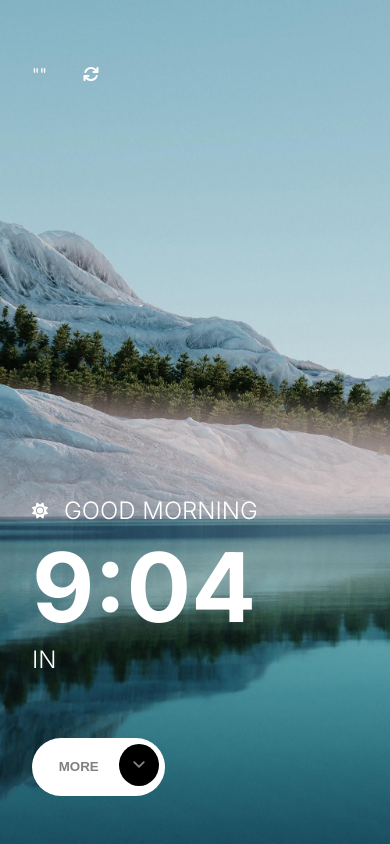
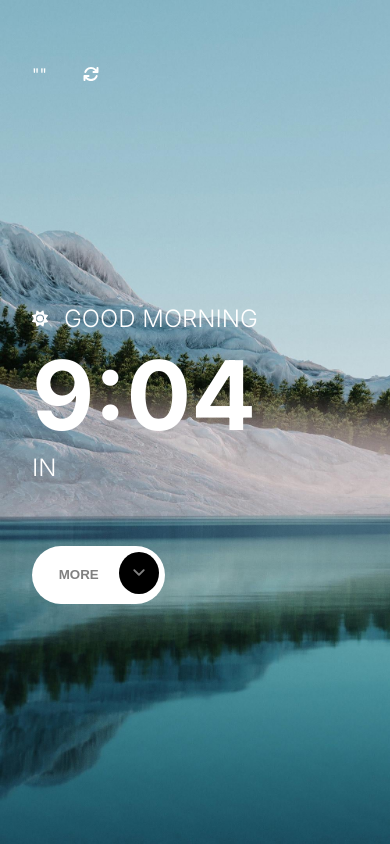
Before and after one commit to BrandTrump/Clock-Application, a Next.js app: page / in a window 390 px wide. Built offline with nearby package versions, Linux system fonts and the light colour scheme; no server answers.

Commit message:
style: improved responsiveness

```diff
--- a/components/styles/HomePage.styled.ts
+++ b/components/styles/HomePage.styled.ts
@@ -33,7 +33,7 @@ export const ClockInformation = styled.div<MainContainerProps>`
   justify-content: ${({ expanded }) =>
     expanded === "true" ? "end" : "space-between"};
   height: 100%;
-  padding: 3em 2em;
+  padding: 3em 2em 15em;
 
   button {
     border: none;
@@ -69,6 +69,7 @@ export const ClockInformation = styled.div<MainContainerProps>`
   @media screen and (min-width: 1200px) {
     min-width: 1200px;
     margin: 0 auto;
+    padding: 3em 2em;
 
     button {
       width: 14em;
```
